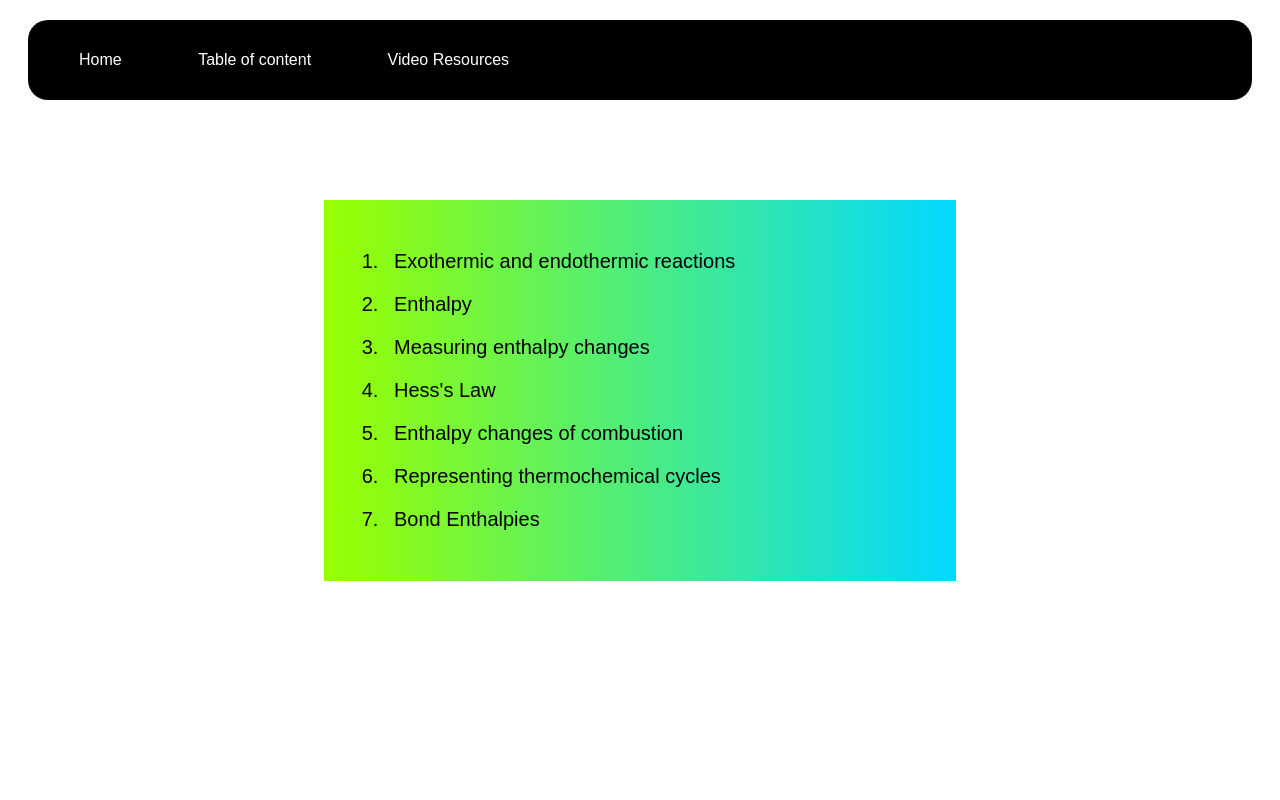
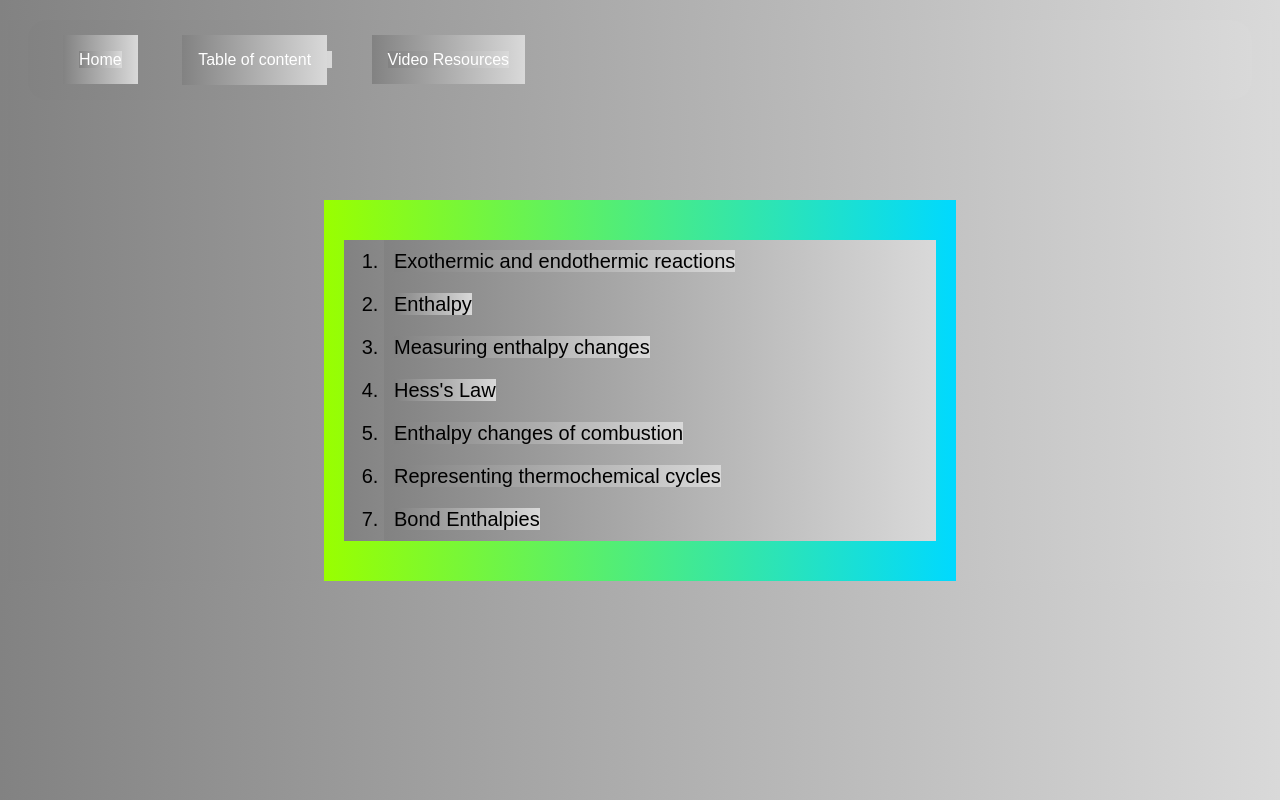
Before and after one commit to bari-d1/energetics, a plain HTML site: page table of content/tableofcontent.html in a window 1280 px wide. Drawn offline with Linux system fonts and the light colour scheme.

Commit message:
Update tableofcontent.css

```diff
--- a/table of content/tableofcontent.css
+++ b/table of content/tableofcontent.css
@@ -1,5 +1,6 @@
 * {
     box-sizing: border-box;
+    background: linear-gradient(to right, rgb(130, 130, 130), rgb(217, 217, 217));
 }
 
 body {
```
